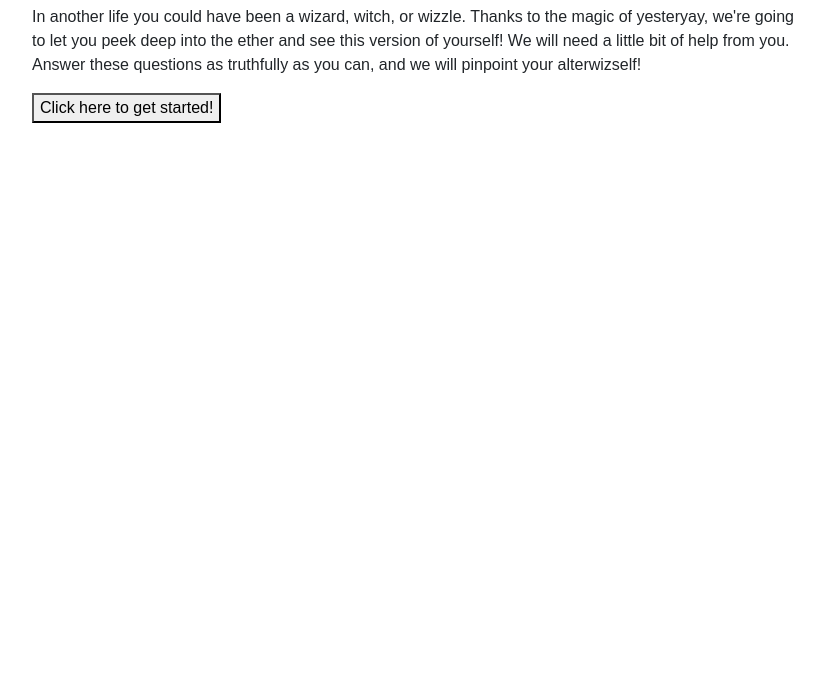
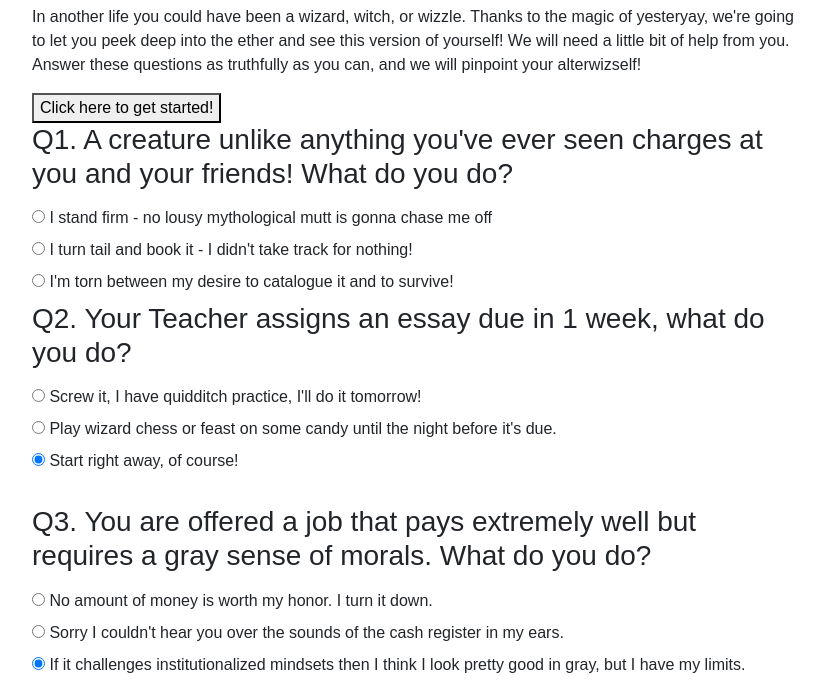
Before and after one commit to Sunshinepunch/characterquiz, a plain HTML site: page index.html in a window 1280 px wide. Shown: the part 51-733 px from the top of the page, without its empty margins (223-1047 px from the left). Drawn offline with Linux system fonts and the light colour scheme; grey boxes are pictures that could not be loaded; a web font is replaced by a local one.

Commit message:
added questions and hide/show functions

```diff
--- a/index.html
+++ b/index.html
@@ -12,38 +12,90 @@
 <body>
   <div class="container" id="quizzle">
     <h1>Welcome Muggle! </h1>
-    <p class ="intro">In another life you could have been a wizard, witch,
+    <div class="intro">
+      <p>In another life you could have been a wizard, witch,
       or wizzle. Thanks to the magic of yesteryay, we're going to let you
       peek deep into the ether and see this version of yourself!
 
       We will need a little bit of help from you. Answer these questions as truthfully
       as you can, and we will pinpoint your alterwizself! </p>
 
-      <button type="submit" class="intro">Click here to get started!</button>
+      <button type="submit">Click here to get started!</button>
+    </div>
+    <div class="quiz">
+      <label for="chargingCreature"><h3>Q1. A creature unlike anything you've ever seen charges at you and your friends!
+        What do you do?</h3></label>
+        <div class="radio">
+          <label>
+            <input type="radio" name="chargingCreature" value="1" checked />
+            I stand firm - no lousy mythological mutt is gonna chase me off
+          </label>
+        </div>
+        <div class="radio">
+          <label>
+            <input type="radio" name="chargingCreature" value="2" checked />
+            I turn tail and book it - I didn't take track for nothing!
+          </label>
+        </div>
+        <div class="radio">
+          <label>
+            <input type="radio" name="chargingCreature" value="3" checked />
+            I'm torn between my desire to catalogue it and to survive!
+          </label>
+        </div>
 
-      <div class="quiz">
-        <p>
+      <label for="essay"><h3>Q2. Your Teacher assigns an essay due in 1 week, what do you do? </h3></label>
+        <div class="radio">
+          <label>
+            <input type="radio" name="animal" value="1" checked />
+            Screw it, I have quidditch practice, I'll do it tomorrow!
+          </label>
+        </div>
+        <div class="radio">
+          <label>
+            <input type="radio" name="animal" value="2" checked />
+            Play wizard chess or feast on some candy until the night before it's due.
+          </label>
+        </div>
+        <div class="radio">
+          <label>
+            <input type="radio" name="animal" value="3" checked />
+            Start right away, of course!
+          </label>
+        </div>
 
-        </p>
       <br>
-        <p>
 
-        </p>
-        <br>
-        <p>
-
-        </p>
+      <label for="jobintech"><h3>Q3. You are offered a job that pays extremely well but requires a gray sense of morals. What do you do?</h3></label>
+      <div class="radio">
+        <label>
+          <input type="radio" name="chargingCreature" value="1" checked />
+          No amount of money is worth my honor. I turn it down.
+        </label>
+      </div>
+      <div class="radio">
+        <label>
+          <input type="radio" name="chargingCreature" value="2" checked />
+          Sorry I couldn't hear you over the sounds of the cash register in my ears.
+        </label>
+      </div>
+      <div class="radio">
+        <label>
+          <input type="radio" name="chargingCreature" value="3" checked />
+          If it challenges institutionalized mindsets then I think I look pretty good in gray, but I have my limits.
+        </label>
+      </div>
     </div>
 
     <div class="results">
-        <div id="Harry">
-
+      <div id="harry">
+        <img src="https://media1.giphy.com/media/OPBZnaTaC92yA/200.webp?cid=ecf05e47w5sx6iwbkdtupwnnes5klb875qkl78tati1igoaw&rid=200.webp&ct=g" alt="harry potter gif">
       </div>
-        <div id="Ron">
-
+      <div id="ron">
+        <img src=" https://media1.giphy.com/media/X7byz3vE1NRGU/200w.webp?cid=ecf05e470ssrqz6svwtkzn9130a4aej97i3lzr1ybg83pei6&rid=200w.webp&ct=g" alt="ronald">
       </div>
-        <div id="Hermione">
-
+      <div id="hermione">
+        <img src="https://media4.giphy.com/media/cYYx0b3DcYwOA/200w.webp?cid=ecf05e47hvgmmd3edudfywusfmv2mk90f2mgdt8mn541ag3l&rid=200w.webp&ct=g" alt="hermione granger clapping">
       </div>
 
     </div>
--- a/js/scripts.js
+++ b/js/scripts.js
@@ -6,13 +6,12 @@ $(document).ready(function() {
     let answer3 = parseInt($("input:radio[name=NAMEGOESHERE]:checked").val());
     let result = parseInt((answer1 + answer2 + answer3));
 
-    if (result <=3) {
+    if (result <= 3) {
       $("#harry").show();
-    } else if (result >3 || <= 7) {
+    } else if (result > 3 && result <= 7) {
       $("#ron").show();
-    } else if (result >7) {
+    } else if (result > 7) {
       $("#hermione").show();
     }
-
   });
 });
```
Lines whose indentation alone changed are shown as unchanged.
